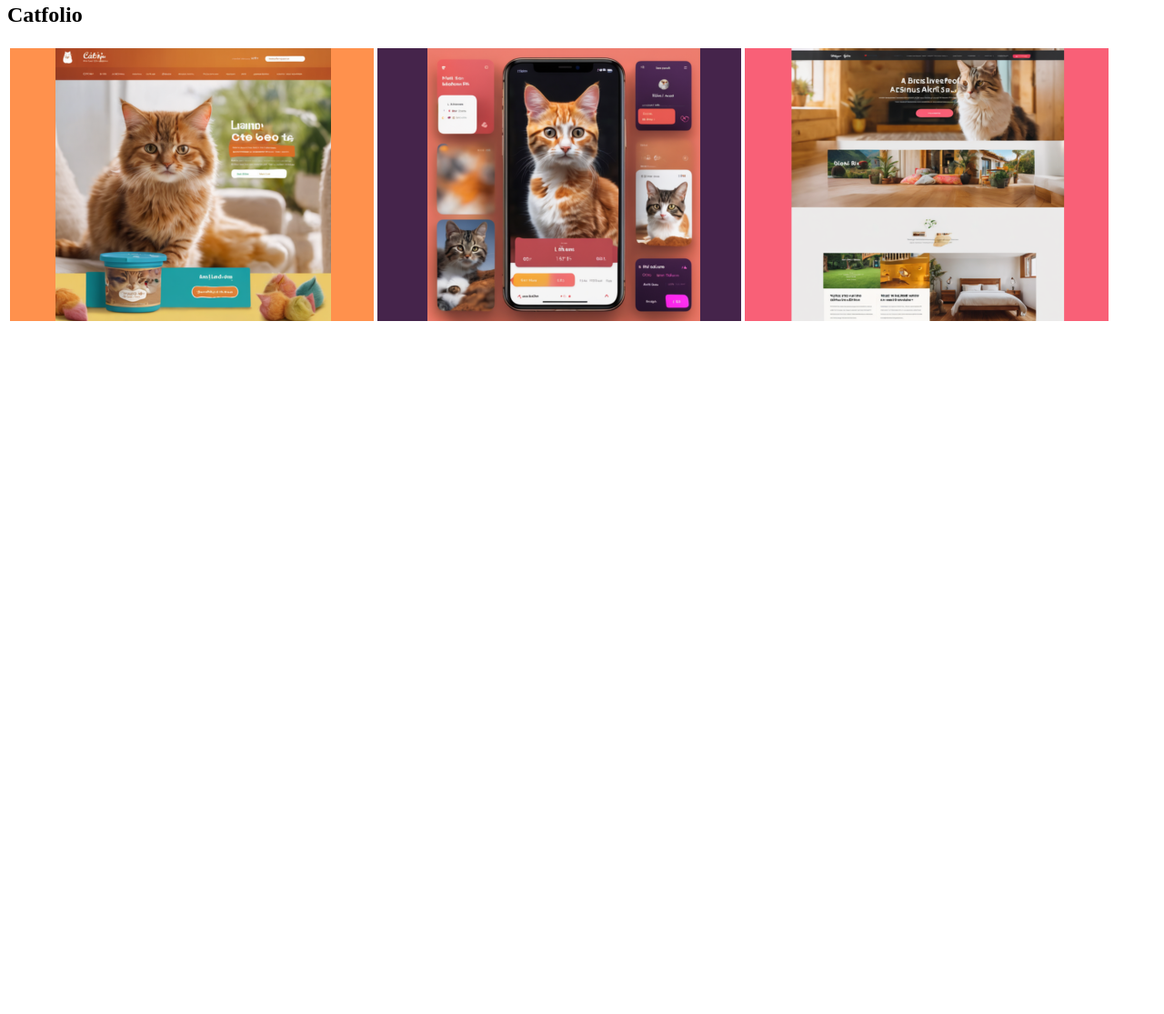
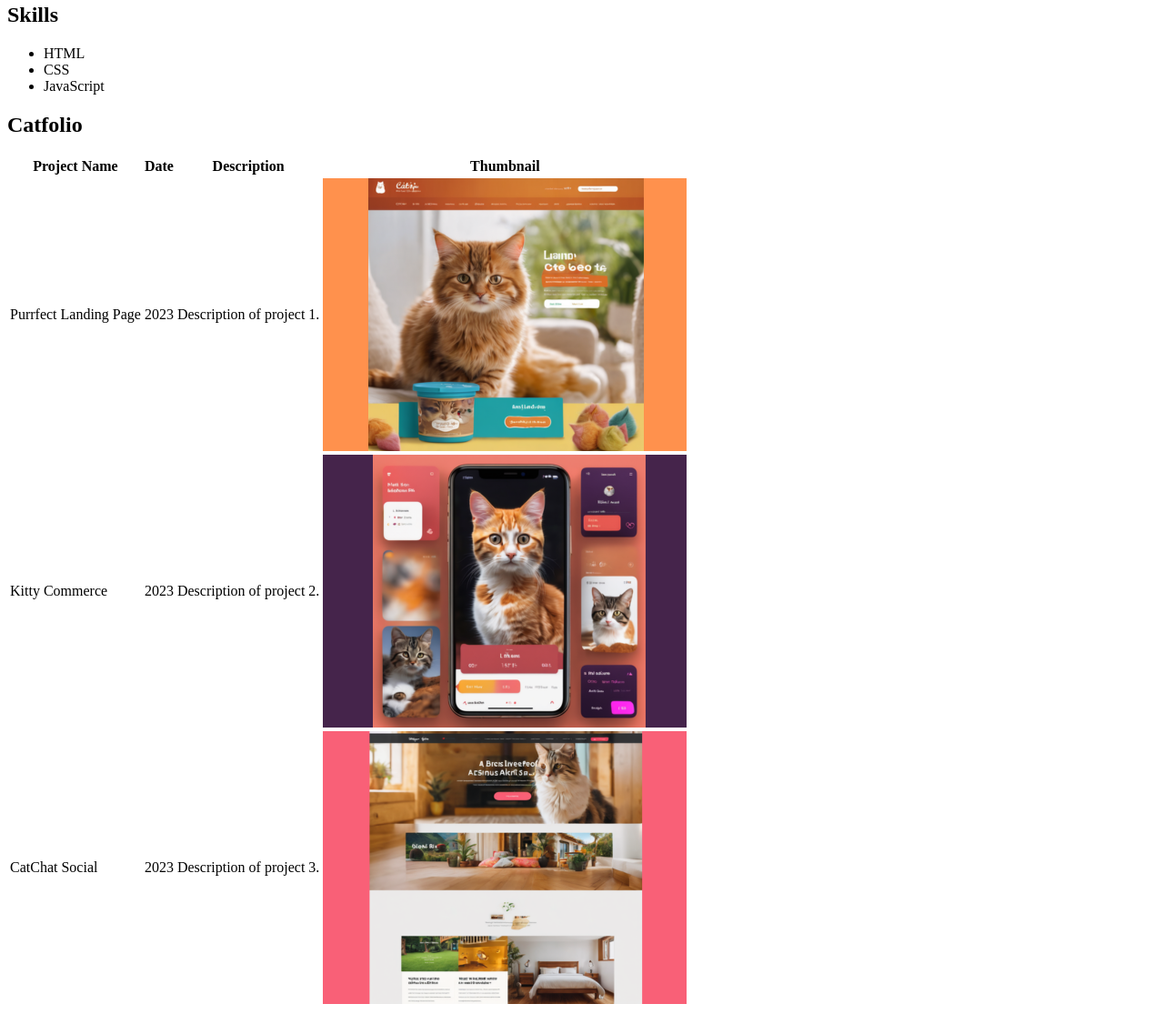
Before and after one commit to Ayanda01/Module-3R-CS20240212-wfc2407-a-Ayanda-Nyandeni-SDF03-R, a plain HTML site: page index.html in a window 1280 px wide. Shown: the part 557-1672 px from the top of the page at 91% size. Before the commit the page ends 921 px from the top, so only its background shows below. Drawn offline with Linux system fonts and the light colour scheme.

Commit message:
add the table

```diff
--- a/index.html
+++ b/index.html
@@ -23,6 +23,12 @@
 
   <!-- Skills Section -->
   <section id="skills">
+    <h2>Skills</h2>
+    <ul>
+      <li>HTML</li>
+      <li>CSS</li>
+      <li>JavaScript</li>
+    </ul>
   </section>
 
   <!-- Portfolio Section -->
@@ -30,11 +36,33 @@
     <h2>Catfolio</h2>
     <table>
       <thead>
+      <tr>
+        <th>Project Name</th>
+        <th>Date</th>
+        <th>Description</th>
+        <th>Thumbnail</th>
+      </tr>
       </thead>
-      <td><img src="assets/portf-cat-1.png" alt="Thumbnail for Purrfect Landing Page">
-      <td><img src="assets/portf-cat-2.png" alt="Thumbnail for Kitty Commerce">
-      <td><img src="assets/portf-cat-3.png" alt="Thumbnail for CatChat Social">
-
+      <tbody>
+        <tr>
+          <td>Purrfect Landing Page</td>
+          <td>2023</td>
+          <td>Description of project 1.</td>
+          <td><img src="assets/portf-cat-1.png" alt="Thumbnail for Purrfect Landing Page"></td>
+        </tr>
+        <tr>
+          <td>Kitty Commerce</td>
+          <td>2023</td>
+          <td>Description of project 2.</td>
+          <td><img src="assets/portf-cat-2.png" alt="Thumbnail for Kitty Commerce"></td>
+        </tr>
+        <tr>
+          <td>CatChat Social</td>
+          <td>2023</td>
+          <td>Description of project 3.</td>
+          <td><img src="assets/portf-cat-3.png" alt="Thumbnail for CatChat Social"></td>
+        </tr>
+      </tbody>
     </table>
   </section>
 
```
